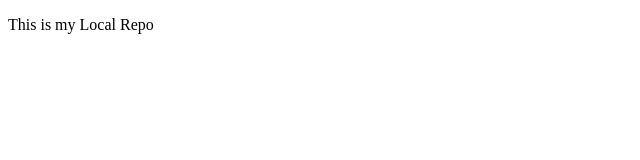
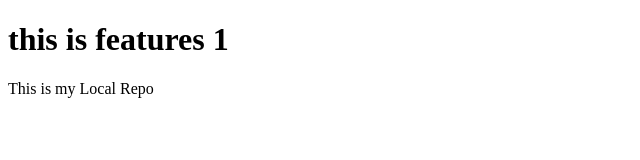
Before and after one commit to gulshansharma75/localrepo, a plain HTML site: page index.html in a window 1280 px wide. Shown: the whole page, without its empty margins (0-640 px from the left). Drawn offline with Linux system fonts and the light colour scheme.

Commit message:
new feature is add

```diff
--- a/index.html
+++ b/index.html
@@ -5,6 +5,7 @@
     <title>Document</title>
 </head>
 <body>
+    <h1>this is features 1</h1>
     <p>This is my Local Repo</p>
 </body>
 </html>
```
